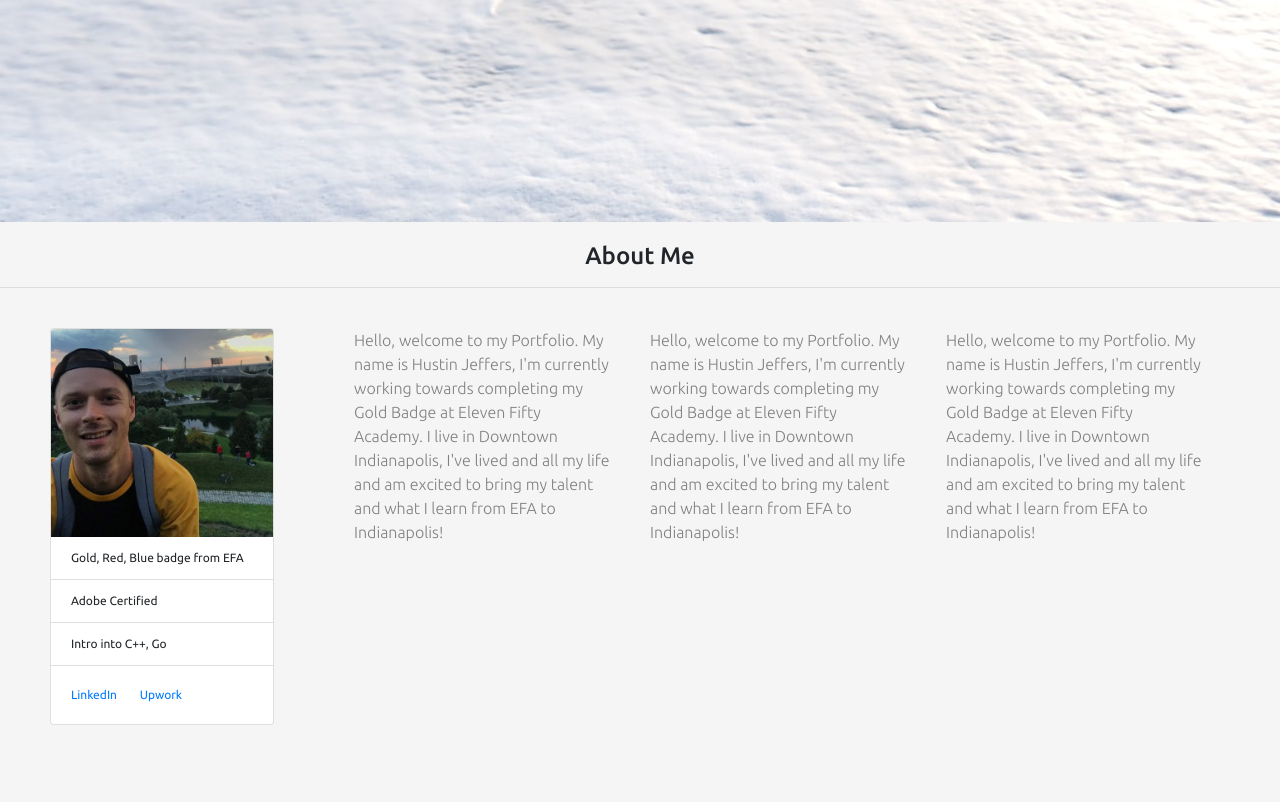
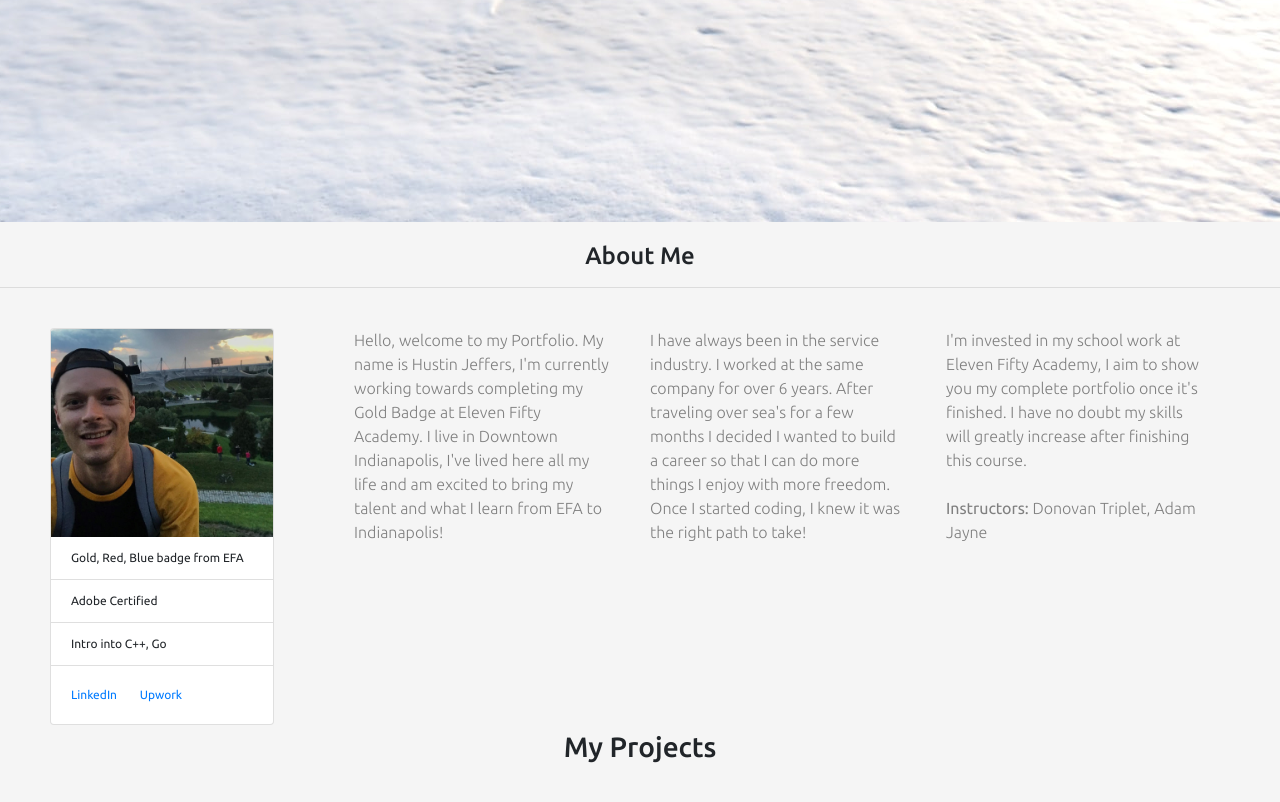
Before and after one commit to hustin-paul/portfolio, a plain HTML site: page index.html in a window 1280 px wide. Shown: the part 434-1236 px from the top of the page. Drawn offline with nearby package versions, Linux system fonts and the light colour scheme.

Commit message:
first commit

```diff
--- a/index.html
+++ b/index.html
@@ -73,30 +73,34 @@
           <p>
             Hello, welcome to my Portfolio. My name is Hustin Jeffers, I'm
             currently working towards completing my Gold Badge at Eleven Fifty
-            Academy. I live in Downtown Indianapolis, I've lived and all my life
-            and am excited to bring my talent and what I learn from EFA to
+            Academy. I live in Downtown Indianapolis, I've lived here all my
+            life and am excited to bring my talent and what I learn from EFA to
             Indianapolis!
           </p>
         </div>
         <div>
           <p>
-            Hello, welcome to my Portfolio. My name is Hustin Jeffers, I'm
-            currently working towards completing my Gold Badge at Eleven Fifty
-            Academy. I live in Downtown Indianapolis, I've lived and all my life
-            and am excited to bring my talent and what I learn from EFA to
-            Indianapolis!
+            I have always been in the service industry. I worked at the same
+            company for over 6 years. After traveling over sea's for a few
+            months I decided I wanted to build a career so that I can do more
+            things I enjoy with more freedom. Once I started coding, I knew it
+            was the right path to take!
           </p>
         </div>
         <div>
           <p>
-            Hello, welcome to my Portfolio. My name is Hustin Jeffers, I'm
-            currently working towards completing my Gold Badge at Eleven Fifty
-            Academy. I live in Downtown Indianapolis, I've lived and all my life
-            and am excited to bring my talent and what I learn from EFA to
-            Indianapolis!
+            I'm invested in my school work at Eleven Fifty Academy, I aim to
+            show you my complete portfolio once it's finished. I have no doubt
+            my skills will greatly increase after finishing this course.
+            <br />
+            <br />
+            <b>Instructors:</b> Donovan Triplet, Adam Jayne<br />
           </p>
         </div>
-      </div>
+
+        <div class="landing_bottom">
+            <h3>My Projects</h3>
+        </div>
     </div>
 
     <script
--- a/styles.css
+++ b/styles.css
@@ -83,4 +83,9 @@ p {
   color: gray;
   font-weight: 100;
   margin-right: 40px;
+  padding-bottom: 170px;
 }
+
+.landing_bottom {
+  text-align: center;
+}
```
